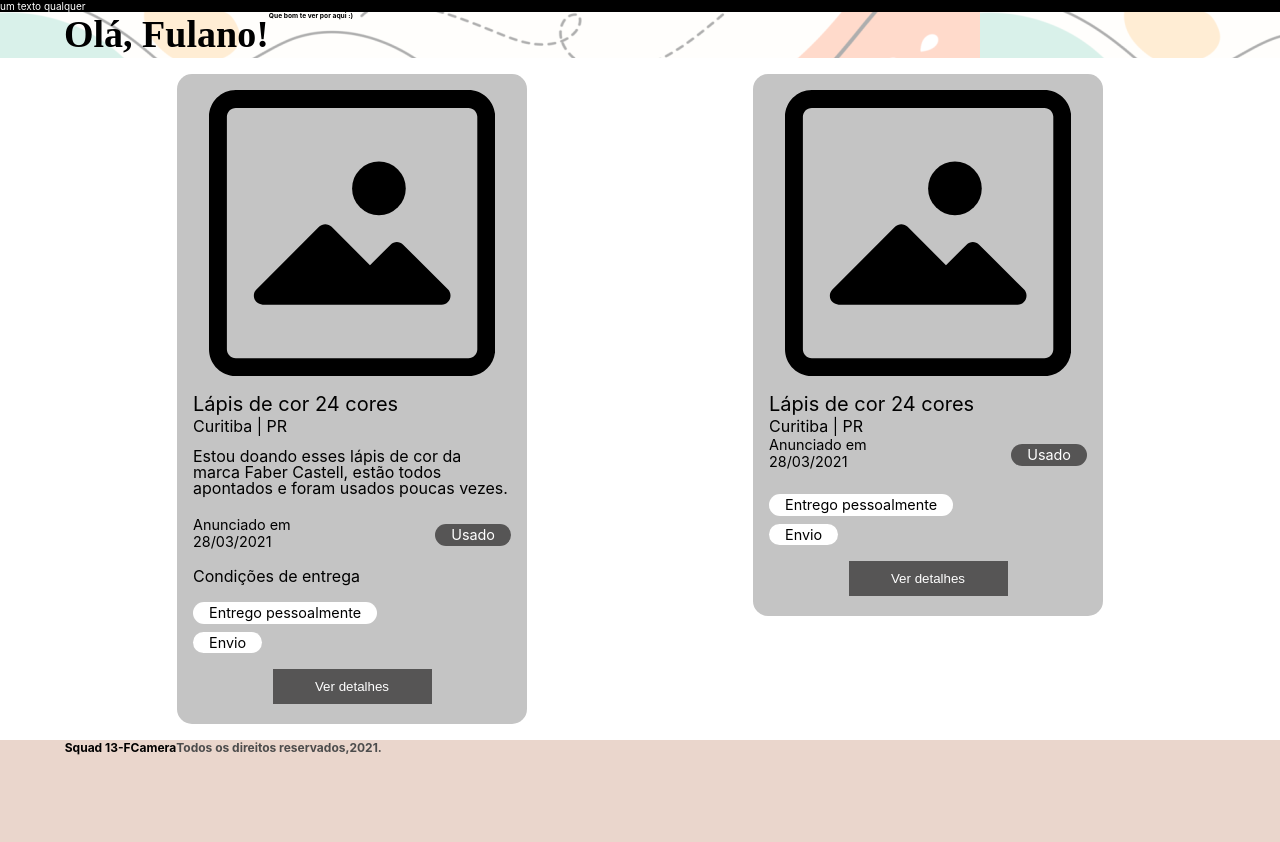
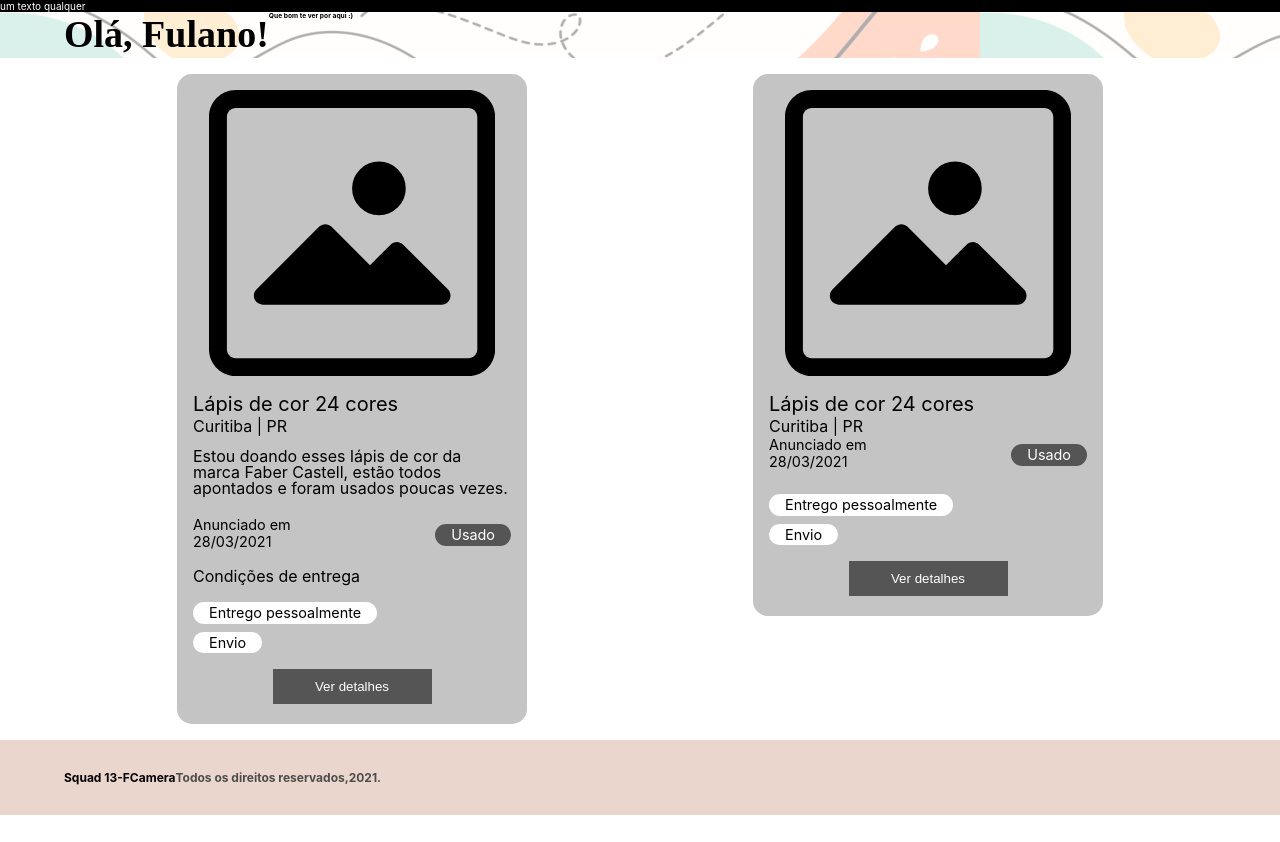
Before and after one commit to FCamara-Squad13/Mobile, a React (Create React App) app: page / in a window 1280 px wide. After the commit the page ends 815 px from the top, so only its background shows below. Built offline with nearby package versions, Linux system fonts and the light colour scheme.

Commit message:
Make Footer component more responsible

```diff
--- a/src/components/Footer/style.css
+++ b/src/components/Footer/style.css
@@ -1,7 +1,6 @@
 .footer {
   background-color: #ead6cc;
-  width: 1295px;
-  height: 102px;
+  padding: 3em 0;
 }
 
 .title2 {
```
